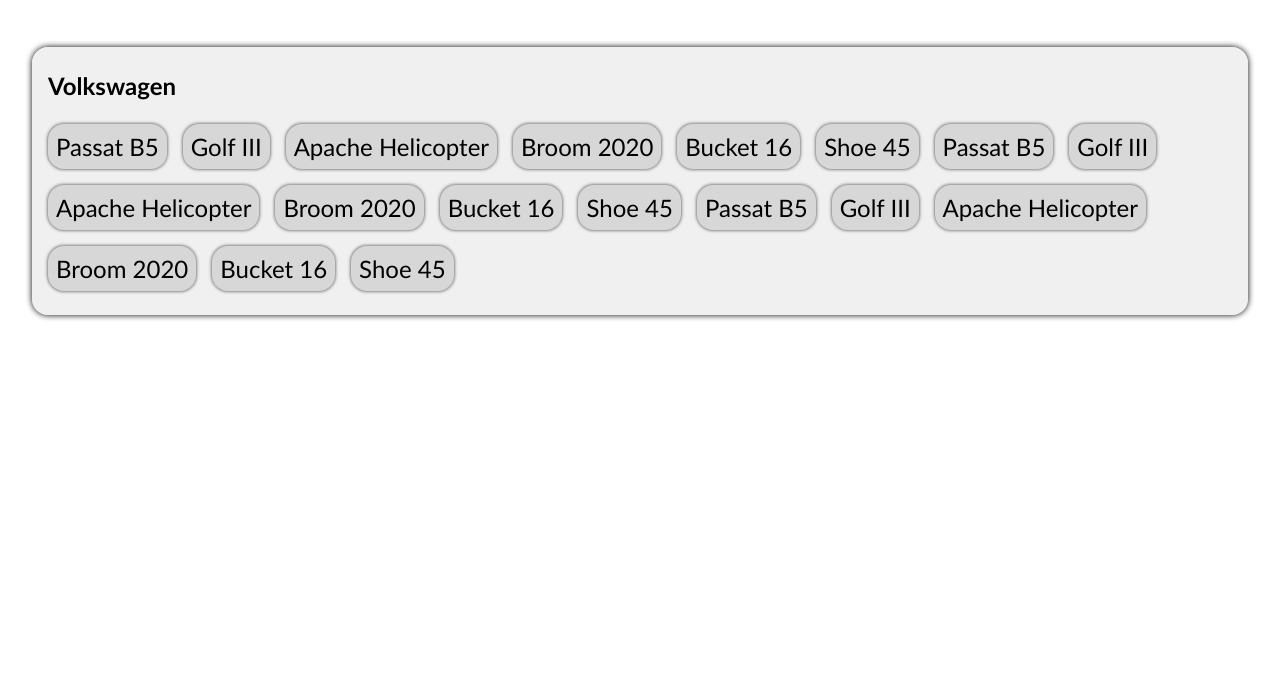
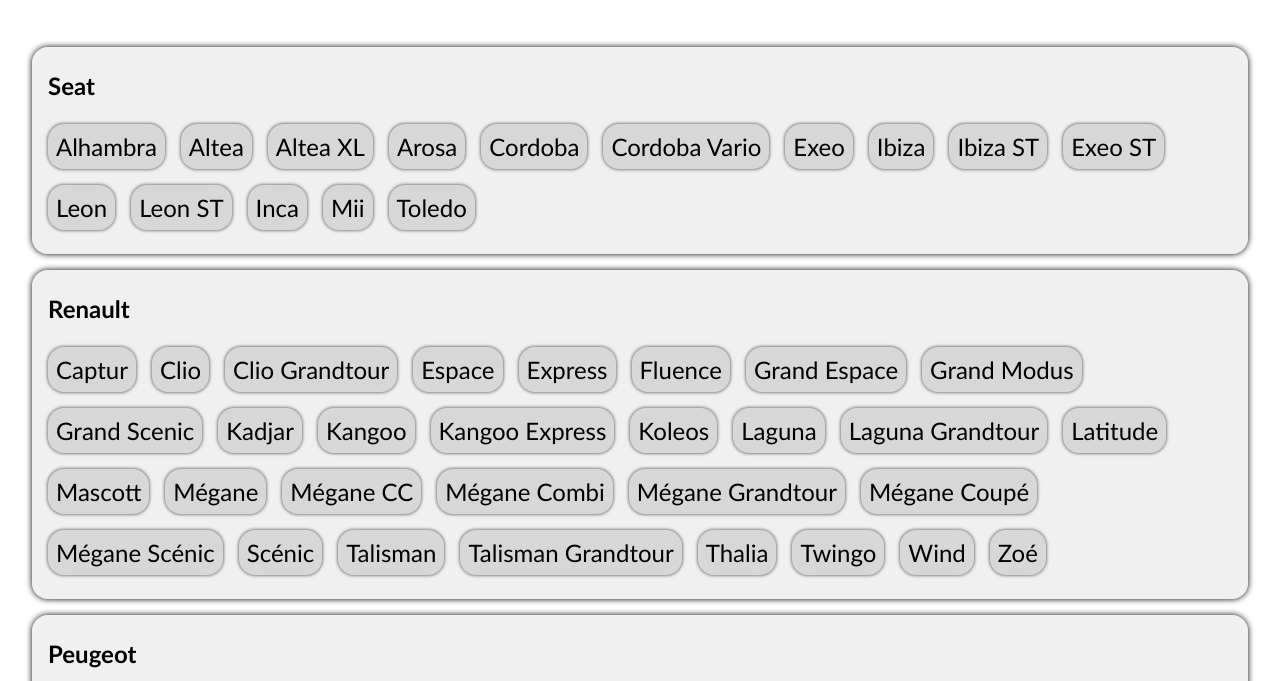
Before and after one commit to EyeMLeo/Leonid_Akuta_js_exam, a plain HTML site: page Task 4/Index.html in a window 1280 px wide. Shown: the part 92-773 px from the top of the page. Drawn offline with Linux system fonts and the light colour scheme.

Commit message:
4 Uzd DONE (JS added)

```diff
--- a/Task 4/Index.html
+++ b/Task 4/Index.html
@@ -21,29 +21,6 @@
           <h1>Our Cars List</h1>
           <div id="output">
             <!-- Results goes here -->
-            <div class="oneCard">
-              <h2 class="carCompanyName">Volkswagen</h2>
-              <div class="producedCars">
-                <p href="">Passat B5</p>
-                <p href="">Golf III</p>
-                <p href="">Apache Helicopter</p>
-                <p href="">Broom 2020</p>
-                <p href="">Bucket 16</p>
-                <p href="">Shoe 45</p>
-                <p href="">Passat B5</p>
-                <p href="">Golf III</p>
-                <p href="">Apache Helicopter</p>
-                <p href="">Broom 2020</p>
-                <p href="">Bucket 16</p>
-                <p href="">Shoe 45</p>
-                <p href="">Passat B5</p>
-                <p href="">Golf III</p>
-                <p href="">Apache Helicopter</p>
-                <p href="">Broom 2020</p>
-                <p href="">Bucket 16</p>
-                <p href="">Shoe 45</p>
-              </div>
-            </div>
           </div>
         </div>
       </div>
--- a/Task 4/script.js
+++ b/Task 4/script.js
@@ -9,3 +9,47 @@ būti stilizuota su CSS ir būti responsive;
 -------------------------------------------------------------------------- */
 
 const ENDPOINT = "cars.json";
+let outputEl = document.getElementById("output");
+
+fetch(ENDPOINT)
+  .then((response) => response.json())
+  .then((json) => {
+    json.map((oneBrand) => {
+      createCard(oneBrand.brand, oneBrand.models);
+    });
+  });
+
+//   function for card creation
+function createCard(brand, models) {
+  // main card div
+  const oneCardEl = document.createElement("div");
+  oneCardEl.classList.add("oneCard");
+
+  //   h2 element
+  const h2el = document.createElement("h2");
+  h2el.textContent = brand;
+
+  // div for produced cars
+  const carModels = document.createElement("div");
+  carModels.classList.add("producedCars");
+
+  //   funkcija masinu modeliams
+  models.map((oneProducedModel) => {
+    // p elementas
+    const pEl = document.createElement("p");
+    pEl.textContent = oneProducedModel;
+
+    console.log("pEl ===", pEl);
+
+    // apendinu modeli i produced cars diva
+    carModels.appendChild(pEl);
+    console.log("carModels ===", carModels);
+  });
+
+  //   h2 and p to main card
+  oneCardEl.appendChild(h2el);
+  oneCardEl.appendChild(carModels);
+
+  outputEl.appendChild(oneCardEl);
+  console.log("oneCardEl ===", oneCardEl);
+}
```
